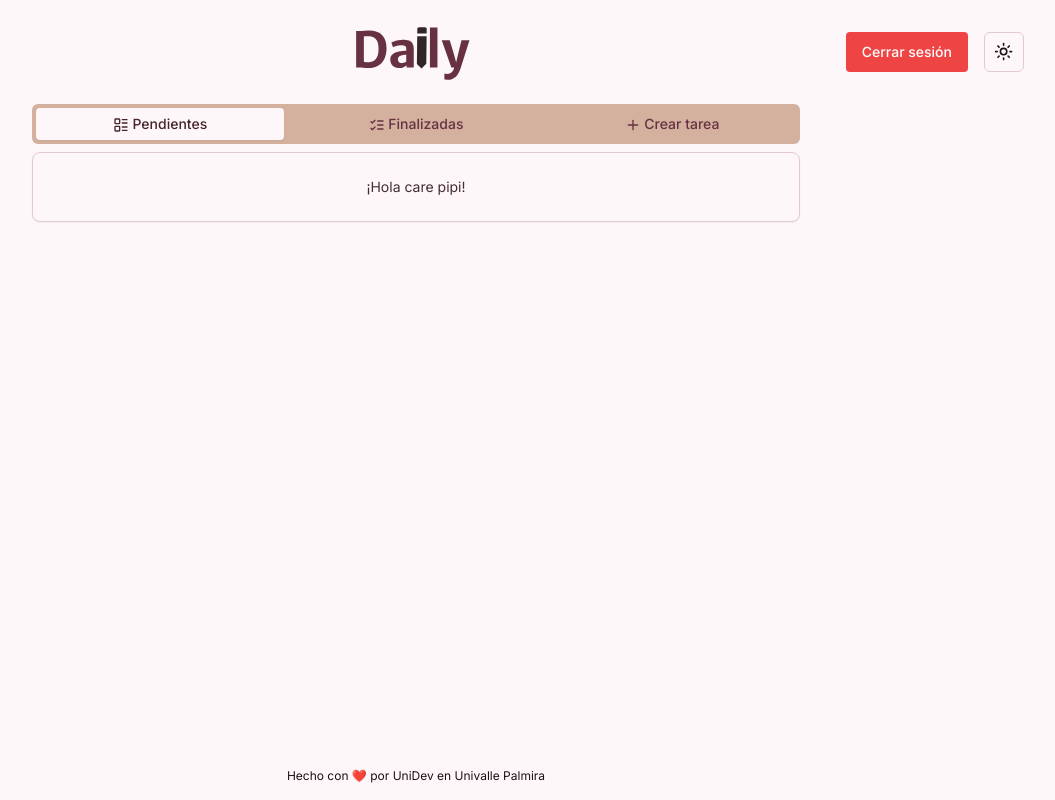
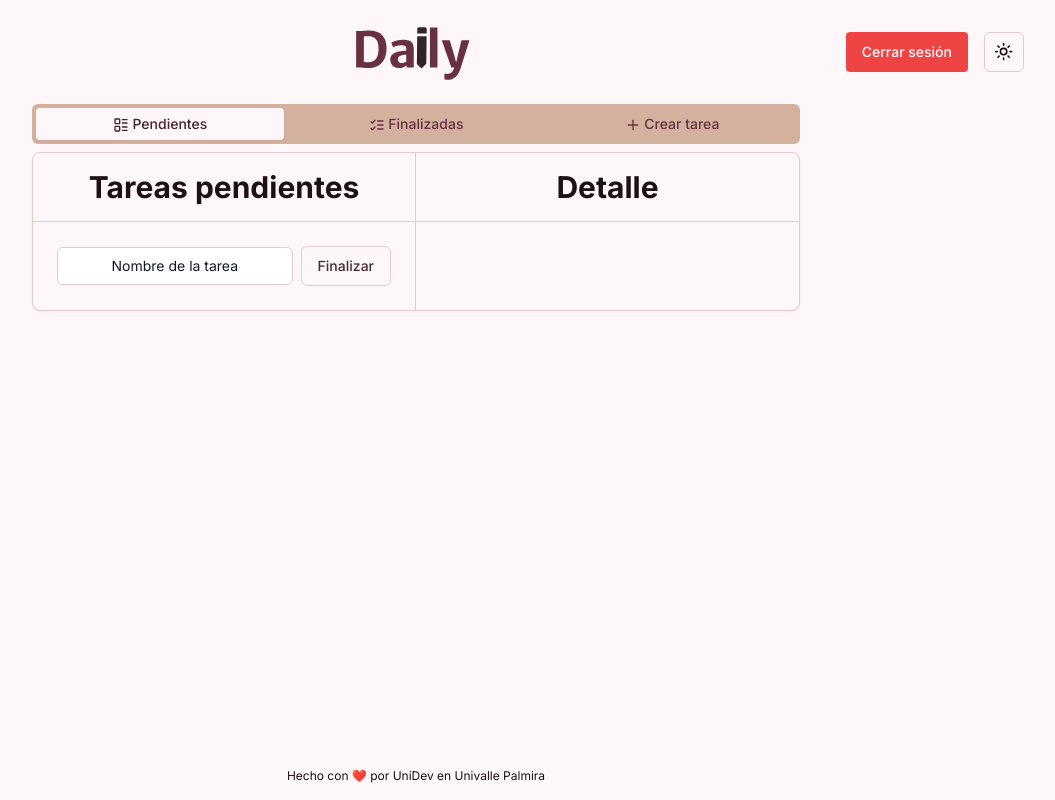
Before and after one commit to AndrxsXs/daily-frontend, a Next.js app: page /dashboard in a window 1280 px wide. Shown: the whole page, without its empty margins (224-1279 px from the left). Built offline with nearby package versions, Linux system fonts and the light colour scheme; no server answers; sample sign-in values are in the browser's storage.

Commit message:
Estructura del modulo para tareas pendientes.

```diff
--- a/src/app/dashboard/page.jsx
+++ b/src/app/dashboard/page.jsx
@@ -76,13 +76,70 @@ export default function Page() {
             </span>
           </TabsTrigger>
         </TabsList>
+
+        {/* Módulo de tareas pendientes */}
         <TabsContent value="pending">
-          <Card className="w-full">
-            <CardHeader>
-              <CardDescription className="text-center">
-                ¡Hola care pipi!
-              </CardDescription>
-            </CardHeader>
+          <Card className="overflow-hidden w-full">
+            <div className="flex">
+              {/* Columna izquierda */}
+              <div className="w-1/2 border-r">
+                <div className="border-b">
+                  <header className="px-6 py-4">
+                    <h1 className="text-3xl font-bold text-center">
+                      Tareas pendientes
+                    </h1>
+                  </header>
+                </div>
+                <CardHeader>
+                  <CardDescription className="text-center">
+                    <div className="flex items-center space-x-2">
+                      <p
+                        className="flex-grow cursor-pointer border rounded-md px-3 py-2 text-sm leading-5 text-gray-900 bg-white"
+                        onClick={() => setShowTextarea(true)}
+                      >
+                        Nombre de la tarea
+                      </p>
+                      <Button variant="outline">Finalizar</Button>
+                    </div>
+                  </CardDescription>
+                </CardHeader>
+              </div>
+              {/* Columna derecha */}
+              <div className="w-1/2">
+                <div className="border-b">
+                  <header className="px-6 py-4">
+                    <h1 className="text-3xl font-bold text-center">Detalle</h1>
+                  </header>
+                </div>
+                <CardHeader>
+                  <CardDescription>
+                    {showTextarea && (
+                      <>
+                        <div className="flex justify-between items-center mb-2">
+                          <Label htmlFor="message">Nombre de la tarea</Label>
+                          <Button variant="ghost">
+                            <Trash2 className="h-4 w-4" />
+                          </Button>
+                        </div>
+                        <Textarea
+                          id="message"
+                          className="mt-1"
+                          readOnly
+                          style={{
+                            outline: "none",
+                            boxShadow: "none",
+                          }}
+                          onFocus={(e) => {
+                            e.target.style.border = e.target.style.border;
+                            e.target.style.outline = "none";
+                          }}
+                        />
+                      </>
+                    )}
+                  </CardDescription>
+                </CardHeader>
+              </div>
+            </div>
           </Card>
         </TabsContent>
 
```
